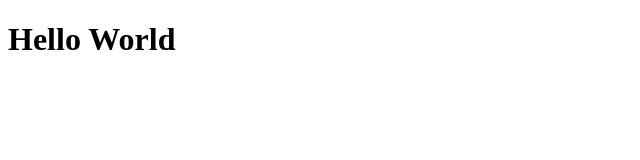
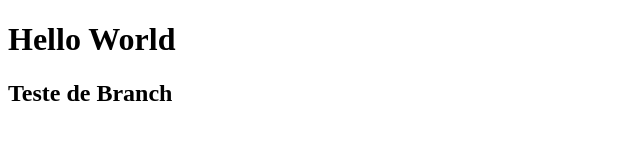
Before and after one commit to Douguras/Teste2026, a plain HTML site: page index.html in a window 1280 px wide. Shown: the whole page, without its empty margins (0-640 px from the left). Drawn offline with Linux system fonts and the light colour scheme.

Commit message:
teste de branch

```diff
--- a/index.html
+++ b/index.html
@@ -8,5 +8,6 @@
 </head>
 <body>
     <h1>Hello World</h1>
+    <h2>Teste de Branch</h2>
 </body>
 </html>
```
